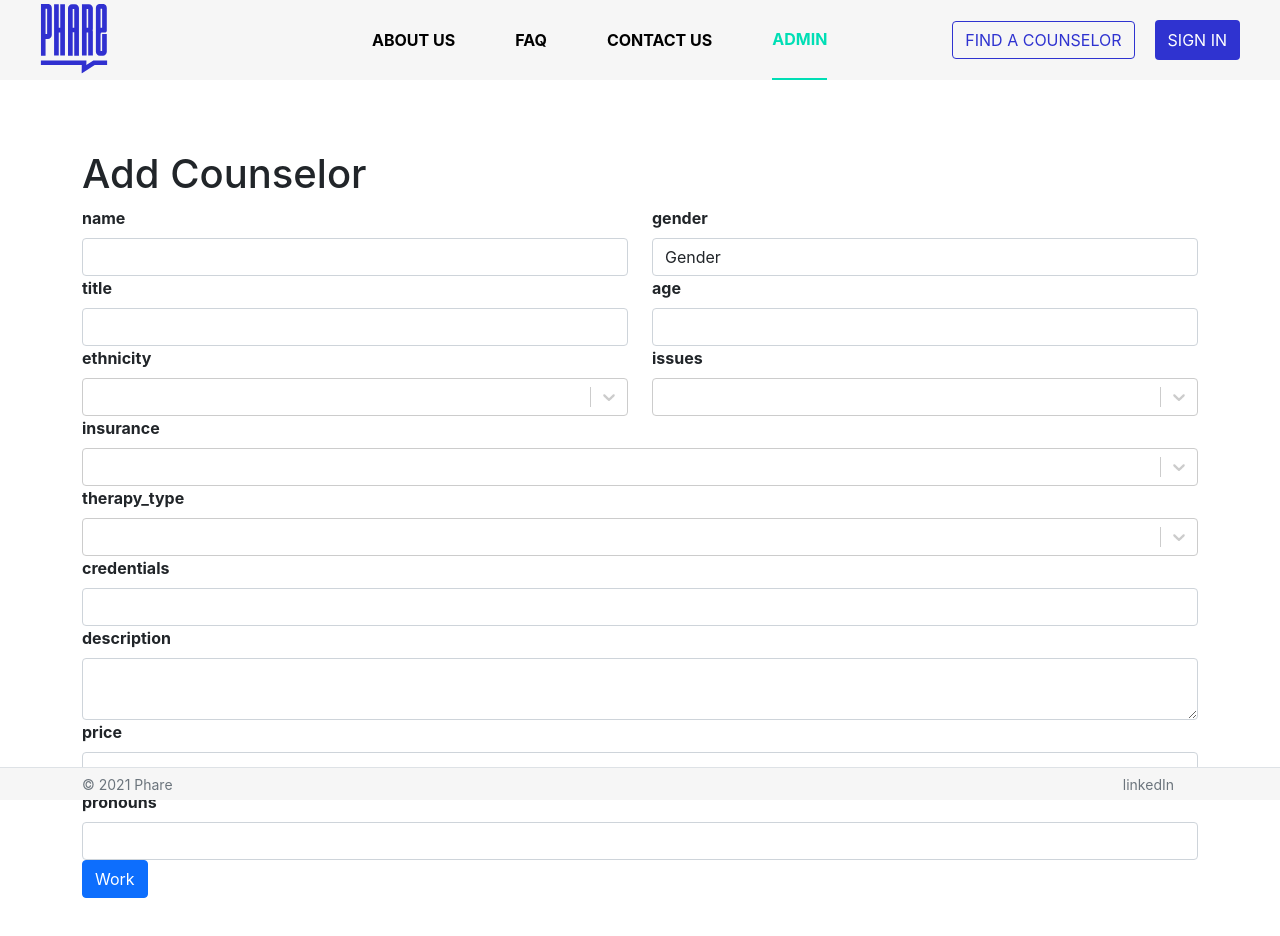
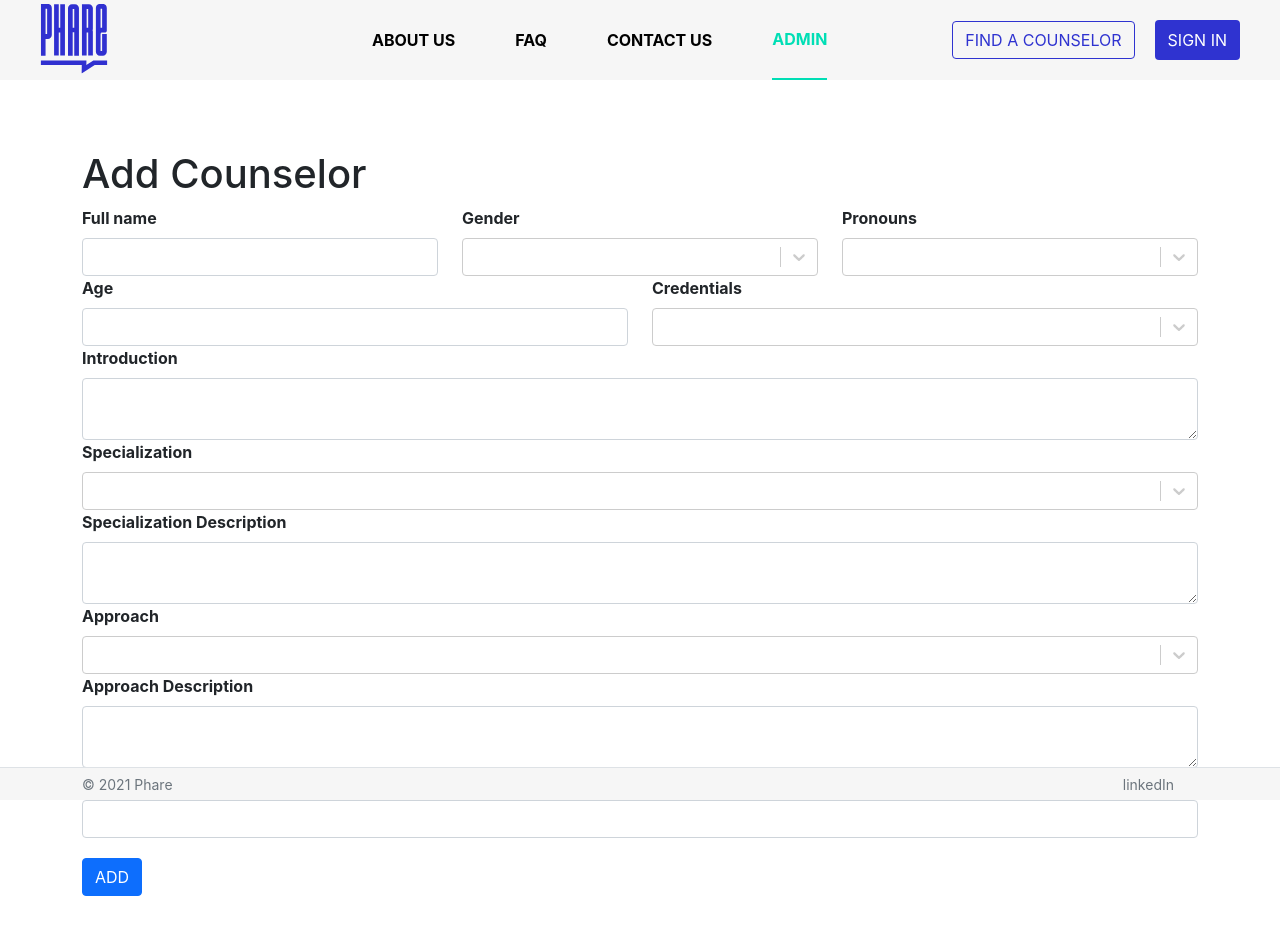
Before and after one commit to imcinnes31/Pricing-Tool, a React (Create React App) app in the folder client/: page /admin in a window 1280 px wide. Shown: the top 936 px of the page. Built offline with nearby package versions, Linux system fonts and the light colour scheme.

Commit message:
Update: changes to add counselor page

```diff
--- a/client/src/pages/Admin.jsx
+++ b/client/src/pages/Admin.jsx
@@ -2,14 +2,14 @@ import React from "react";
 import Axios from "axios";
 import { Form, Row, Col, Container, Button } from "react-bootstrap";
 
-import { FILTERS } from "../constants/filters";
+import { OPTIONS } from "../constants/addCounselorOptions";
 import MultiSelector from "../components/MultiSelector";
+import SingleSelector from "../components/SingleSelector";
 
 const { useState } = React;
 
 export default function Admin() {
   const [form, setForm] = useState({
-    id: "3cfacbf3-5ba4-4827-8577-235aa3fa1aa8",
     pfp: "https://picsum.photos/360/240?random=0",
     date: "2021-05-31T12:04:39.572Z",
   });
@@ -20,14 +20,14 @@ export default function Admin() {
     e.preventDefault();
   };
 
-  const handleChange = (e) => {
+  const handleField = (e) => {
     setForm({
       ...form,
       [e.target.id]: e.target.value,
     });
   };
 
-  const handleChangeArray = (selected) => {
+  const handleSelect = (selected) => {
     setForm({
       ...form,
       [selected.id]: selected.optionsSelected,
@@ -40,118 +40,113 @@ export default function Admin() {
       <Form onSubmit={submitTest}>
         <Row>
           <Col>
-            <Form.Label>name</Form.Label>
+            <Form.Label>Full name</Form.Label>
             <Form.Control
               type="text"
               id="name"
-              onChange={handleChange}
+              onChange={handleField}
               required
             ></Form.Control>
           </Col>
           <Col>
-            <Form.Label>gender</Form.Label>
-            <Form.Control
-              as="select"
+            <Form.Label>Gender</Form.Label>
+            <SingleSelector
+              filters={OPTIONS[0]}
               id="gender"
-              onChange={handleChange}
-              required
-            >
-              <option disabled selected value="">
-                Gender
-              </option>
-              <option value="Male">Male</option>
-              <option value="Female">Female</option>
-              <option value="Other">Other</option>
-            </Form.Control>
+              onChange={handleSelect}
+              isQuery={false}
+            />
+          </Col>
+          <Col>
+            <Form.Label>Pronouns</Form.Label>
+            <SingleSelector
+              filters={OPTIONS[1]}
+              id="pronouns"
+              onChange={handleSelect}
+              isQuery={false}
+            />
           </Col>
         </Row>
         <Row>
           <Col>
-            <Form.Label>title</Form.Label>
+            <Form.Label>Age</Form.Label>
             <Form.Control
-              type="text"
-              id="title"
-              onChange={handleChange}
+              type="number"
+              id="age"
+              onChange={handleField}
               required
             ></Form.Control>
           </Col>
           <Col>
-            <Form.Label>age</Form.Label>
-            <Form.Control
-              type="number"
-              id="age"
-              onChange={handleChange}
-              required
-            ></Form.Control>
+            <Form.Label>Credentials</Form.Label>
+            <MultiSelector
+              filters={OPTIONS[4]}
+              id="credentials"
+              onChange={handleSelect}
+              isQuery={false}
+            />
           </Col>
         </Row>
-
+        <Form.Label>Introduction</Form.Label>
+        <Form.Control
+          as="textarea"
+          id="description"
+          onChange={handleField}
+          required
+        ></Form.Control>
         <Row>
-          <Col>
+          {/* Ethnicity not needed right now */}
+          {/* <Col>
             <Form.Label>ethnicity</Form.Label>
             <MultiSelector
               filters={FILTERS[5]}
               id="ethnicity"
               onChange={handleChangeArray}
             />
-          </Col>
+          </Col> */}
           <Col>
-            <Form.Label>issues</Form.Label>
+            <Form.Label>Specialization</Form.Label>
             <MultiSelector
-              filters={FILTERS[0]}
-              id="issues"
-              onChange={handleChangeArray}
+              filters={OPTIONS[2]}
+              id="specializations"
+              onChange={handleSelect}
+              isQuery={true}
             />
           </Col>
         </Row>
-        <Form.Label>insurance</Form.Label>
-        <MultiSelector
-          filters={FILTERS[1]}
-          id="insurance"
-          onChange={handleChangeArray}
-        />
-        <Form.Label>therapy_type</Form.Label>
-        <MultiSelector
-          filters={FILTERS[3]}
-          id="therapy_type"
-          onChange={handleChangeArray}
-        />
-        <Form.Label>credentials</Form.Label>
-        {/* NEED INFO ON CREDENTIAL CATEGORIES */}
-        {/* <MultiSelector
-          filters={FILTERS[]}
-          id="credentials"
-          onChange={handleChangeArray}
-        /> */}
+        <Form.Label>Specialization Description</Form.Label>
         <Form.Control
-          type="text"
-          id="credentials"
-          onChange={handleChange}
+          as="textarea"
+          id="specializationDesc"
+          onChange={handleField}
           required
         ></Form.Control>
-        <Form.Label>description</Form.Label>
+        <Form.Label>Approach</Form.Label>
+        <MultiSelector
+          filters={OPTIONS[3]}
+          id="approach"
+          onChange={handleSelect}
+          isQuery={true}
+        />
+        <Form.Label>Approach Description</Form.Label>
         <Form.Control
           as="textarea"
-          id="description"
-          onChange={handleChange}
+          id="approachDesc"
+          onChange={handleField}
           required
         ></Form.Control>
-        <Form.Label>price</Form.Label>
+
+
+        <Form.Label>Price</Form.Label>
         <Form.Control
           type="number"
           id="price"
-          onChange={handleChange}
+          onChange={handleField}
           required
         ></Form.Control>
-        <Form.Label>pronouns</Form.Label>
-        <Form.Control
-          type="text"
-          id="pronouns"
-          onChange={handleChange}
-          required
-        ></Form.Control>
-        <Button type="submit" style={{ marginBottom: "202px" }}>
-          Work
+
+        <Button type="submit" style={{ marginTop: "20px" ,marginBottom: "202px" }}>
+          ADD
         </Button>
       </Form>
     </div>
```
